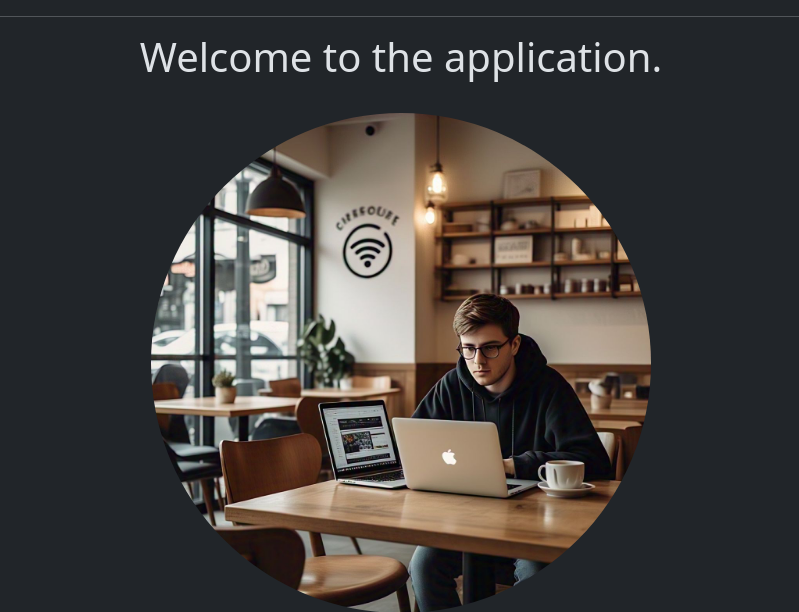
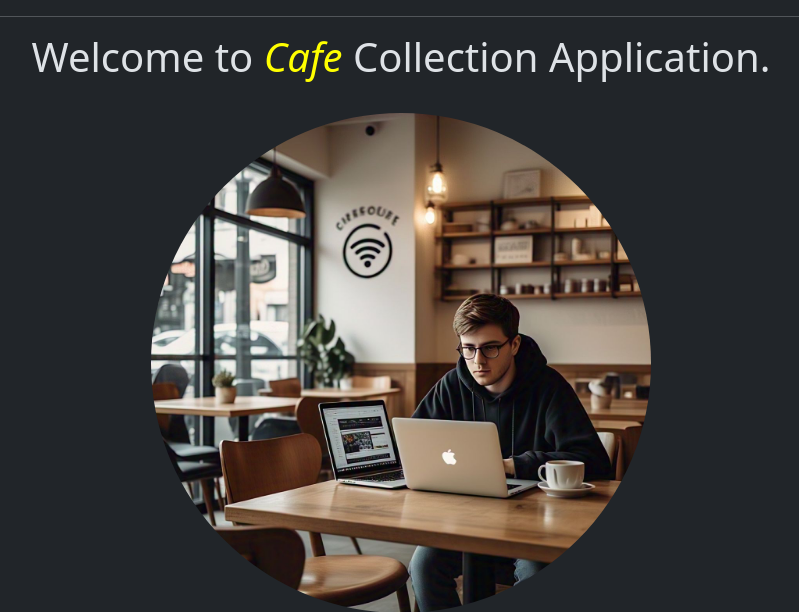
Before and after one commit to shivan988/Cafe_and_wifi_web_application, a Flask app: page / in a window 1280 px wide. Shown: the part 56-668 px from the top of the page, without its empty margins (239-1038 px from the left). Run offline with Flask 3, Linux system fonts and the light colour scheme; some libraries are stand-ins or nearby versions.

Commit message:
second coomit

```diff
--- a/templates/index.html
+++ b/templates/index.html
@@ -5,7 +5,7 @@
     <div class="container">
 
         <hr>
-        <h1>Welcome to the application.</h1>
+        <h1>Welcome to <span style="color:yellow"><em>Cafe</em></span> Collection Application.</h1>
         <br>
         <div style="text-align:center">
               <img src="static/images/cafe_wifi.jpeg" alt="cafe_wifi_img" class="circular-image" >
--- a/templates/list_of_cafes.html
+++ b/templates/list_of_cafes.html
@@ -19,7 +19,7 @@
       <tbody>
       {% for cafe in cafes %}
         <tr>
-          <th scope="row">{{cafe.id}}</th>
+          <th scope="row">{{loop.index}}</th>
             <td>{{cafe.cafe_name|capitalize}}</td>
           <td>{{cafe.coffee}}</td>
           <td>{{cafe.wifi}}</td>
```
